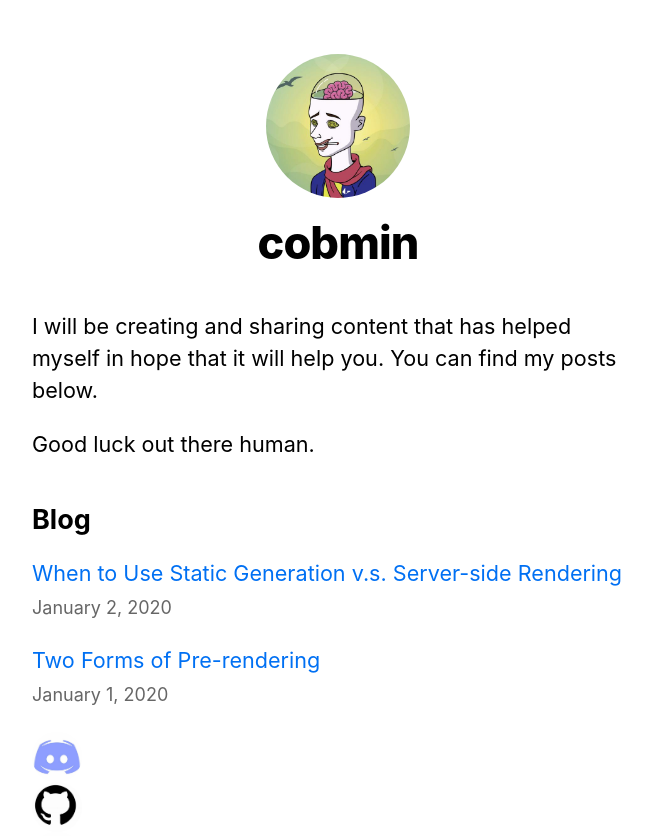
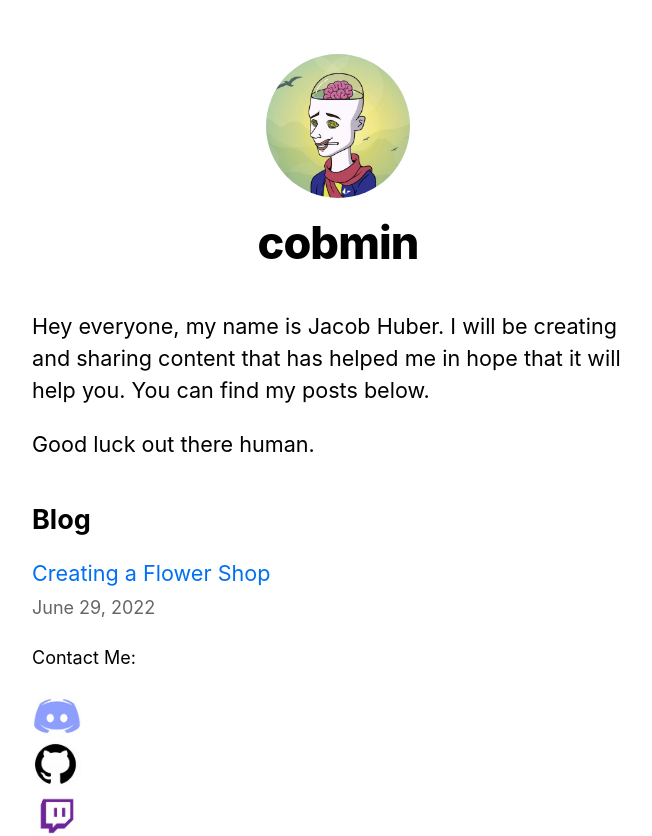
Before and after one commit to cobmin/nextjs-blog, a Next.js app: page / in a window 1280 px wide. Shown: the top 836 px of the page, without its empty margins (302-954 px from the left). Built offline with nearby package versions, Linux system fonts and the light colour scheme.

Commit message:
Fixed Twitter logo and index. added shop post

```diff
--- a/components/layout.js
+++ b/components/layout.js
@@ -69,6 +69,7 @@ export default function Layout({ children, home }) {
         </div>
       )}
       <footer>
+      <p>Contact Me:</p>
       <Link href="https://discord.gg/gKxvUjRpvw">
        <a>
          <Image
--- a/pages/index.js
+++ b/pages/index.js
@@ -21,8 +21,8 @@ export default function Home({ allPostsData }) {
         <title>{siteTitle}</title>
       </Head>
       <section className={utilStyles.headingMd}>
-        <p>I will be creating and sharing content that has helped myself in hope that it will help you.
-          You can find my posts below.
+        <p>Hey everyone, my name is Jacob Huber. I will be creating and sharing content that
+          has helped me in hope that it will help you. You can find my posts below.
         </p>
         <p>Good luck out there human.</p>
       </section>
--- /dev/null
+++ b/posts/creating-a-flower-shop.md
@@ -0,0 +1,15 @@
+---
+title: 'Creating a Flower Shop'
+date: '2022-06-29'
+---
+![Alt Text](/images/Flower-small.gif)
+
+Hey everyone.
+
+Over the past year I have been learning about the blockchain and what it can provide. An interesting utility are non-fungible tokens or NFTs. Some people seem skeptical of them, but I believe their utilizations are being discovered.
+
+Currently, I am creating NFTs with the end goal to be to start a Flower Shop. The plans are loose, but a more solid plan to come. Next step being…create a business plan.
+
+Right now, I am giving away a free NFT to anyone who wants one. Donations are welcome but not required. To receive one, please read and fill out this [form](https://forms.office.com/r/HvjDR9b9qD).
+
+*Note that you will need an L2 wallet on the Loopring protocol to receive this NFT.
--- a/posts/pre-rendering.md
+++ /dev/null
@@ -1,11 +0,0 @@
----
-title: 'Two Forms of Pre-rendering'
-date: '2020-01-01'
----
-
-Next.js has two forms of pre-rendering: **Static Generation** and **Server-side Rendering**. The difference is in **when** it generates the HTML for a page.
-
-- **Static Generation** is the pre-rendering method that generates the HTML at **build time**. The pre-rendered HTML is then _reused_ on each request.
-- **Server-side Rendering** is the pre-rendering method that generates the HTML on **each request**.
-
-Importantly, Next.js lets you **choose** which pre-rendering form to use for each page. You can create a "hybrid" Next.js app by using Static Generation for most pages and using Server-side Rendering for others.
--- a/posts/ssg-ssr.md
+++ /dev/null
@@ -1,19 +0,0 @@
----
-title: 'When to Use Static Generation v.s. Server-side Rendering'
-date: '2020-01-02'
----
-
-We recommend using **Static Generation** (with and without data) whenever possible because your page can be built once and served by CDN, which makes it much faster than having a server render the page on every request.
-
-You can use Static Generation for many types of pages, including:
-
-- Marketing pages
-- Blog posts
-- E-commerce product listings
-- Help and documentation
-
-You should ask yourself: "Can I pre-render this page **ahead** of a user's request?" If the answer is yes, then you should choose Static Generation.
-
-On the other hand, Static Generation is **not** a good idea if you cannot pre-render a page ahead of a user's request. Maybe your page shows frequently updated data, and the page content changes on every request.
-
-In that case, you can use **Server-Side Rendering**. It will be slower, but the pre-rendered page will always be up-to-date. Or you can skip pre-rendering and use client-side JavaScript to populate data.
```
Also changed, not shown: public/images/twitterLogo.jpg, 1 other file (tests, documents, lock files or other folders).
